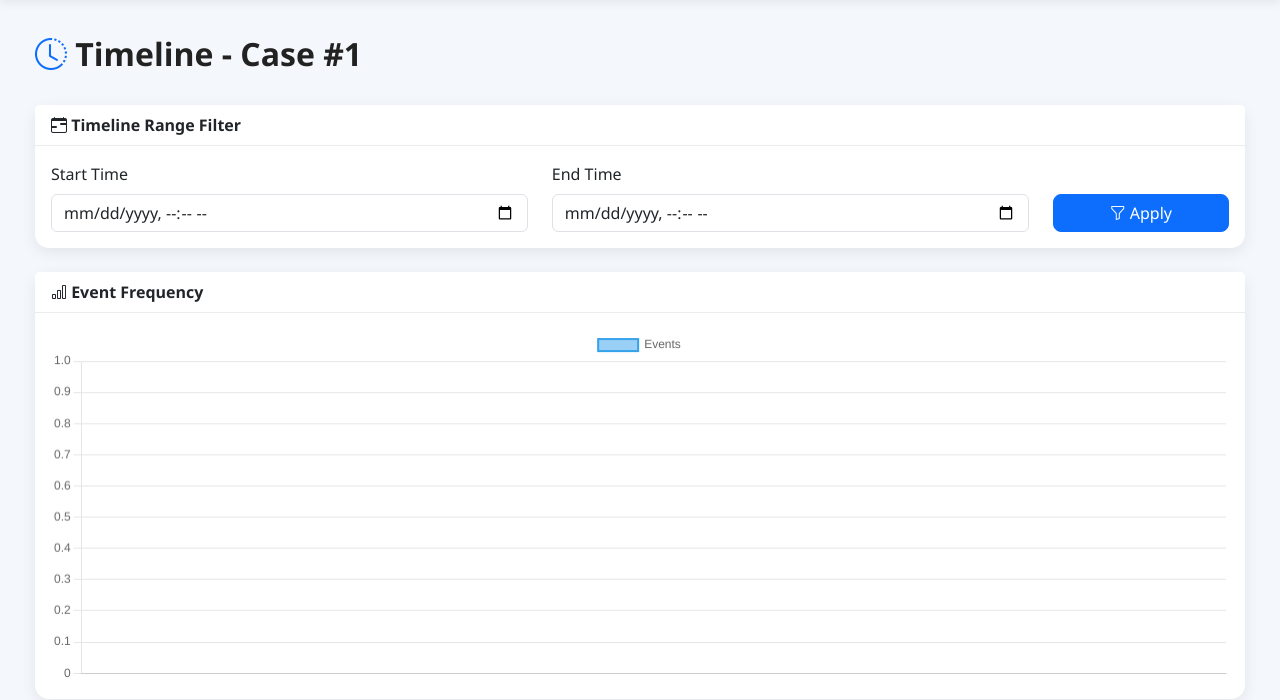
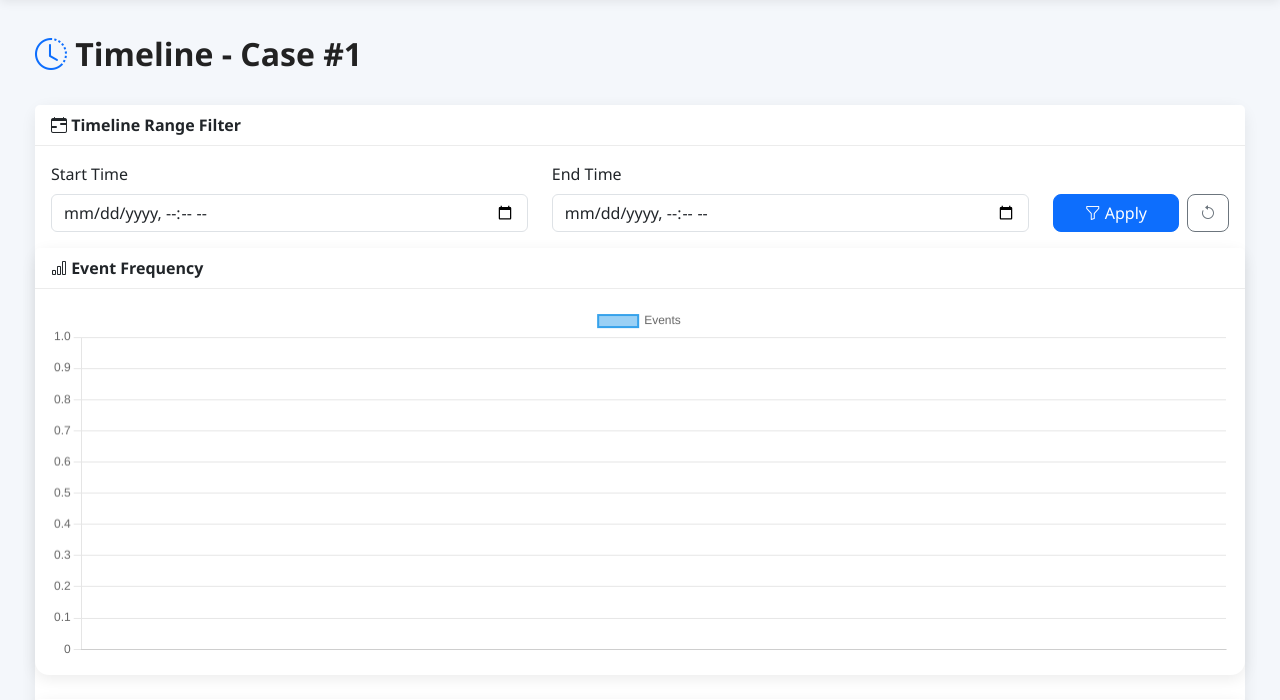
Before and after one commit to itsmeRiF/dfir-framework2, a Flask app: page /timeline/1 in a window 1280 px wide. Shown: the part 62-762 px from the top of the page. Run offline with Flask 3, Linux system fonts and the light colour scheme; data that the repository does not hold is empty.

Commit message:
added reset filter button --timeline.html

```diff
--- a/templates/timeline.html
+++ b/templates/timeline.html
@@ -73,21 +73,23 @@ value="{{ end }}">
 
 
 
-<div class="col-md-2 d-grid">
+<div class="col-md-2">
 
-<label class="form-label">&nbsp;</label>
+    <label class="form-label">&nbsp;</label>
 
-<button class="btn btn-primary">
+    <div class="d-flex gap-2">
 
-<i class="bi bi-funnel"></i>
+        <button type="submit" class="btn btn-primary flex-fill">
+            <i class="bi bi-funnel"></i>
+            Apply
+        </button>
 
-Apply
+        <a href="/timeline/{{ case_id }}"
+           class="btn btn-outline-secondary">
+            <i class="bi bi-arrow-counterclockwise"></i>
+        </a>
 
-</button>
-
-
-</div>
-
+    </div>
 
 </div>
 
```
